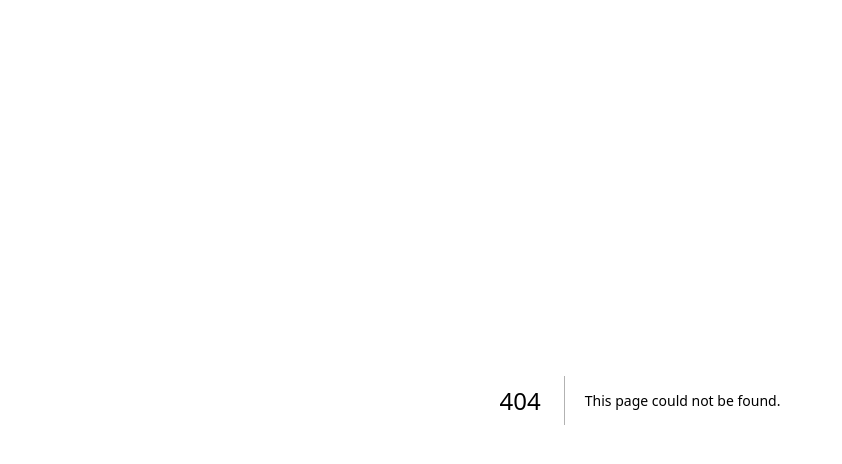
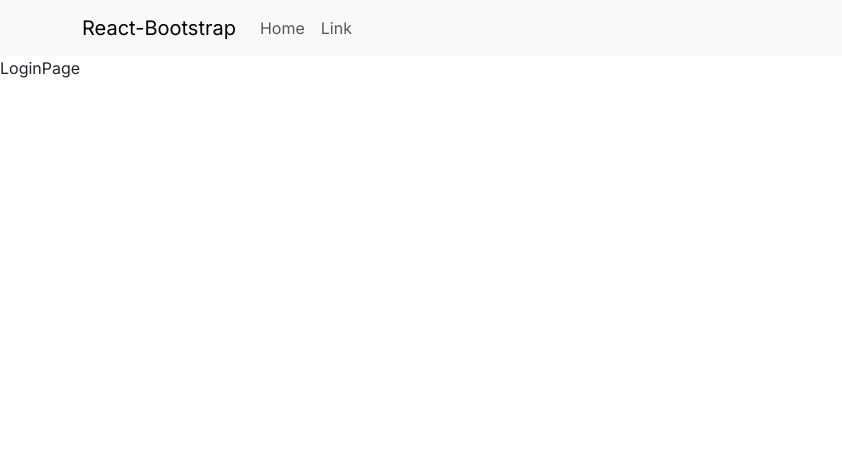
Before and after one commit to aliihsanertugrul/NextJs, a Next.js app: page /login in a window 1280 px wide. Before the commit this address had no page. Shown: the top 464 px of the page, without its empty margins (0-842 px from the left). Built offline with nearby package versions, Linux system fonts and the light colour scheme.

Commit message:
components are created

```diff
--- a/src/app/globals.css
+++ /dev/null
@@ -1,107 +0,0 @@
-:root {
-  --max-width: 1100px;
-  --border-radius: 12px;
-  --font-mono: ui-monospace, Menlo, Monaco, 'Cascadia Mono', 'Segoe UI Mono',
-    'Roboto Mono', 'Oxygen Mono', 'Ubuntu Monospace', 'Source Code Pro',
-    'Fira Mono', 'Droid Sans Mono', 'Courier New', monospace;
-
-  --foreground-rgb: 0, 0, 0;
-  --background-start-rgb: 214, 219, 220;
-  --background-end-rgb: 255, 255, 255;
-
-  --primary-glow: conic-gradient(
-    from 180deg at 50% 50%,
-    #16abff33 0deg,
-    #0885ff33 55deg,
-    #54d6ff33 120deg,
-    #0071ff33 160deg,
-    transparent 360deg
-  );
-  --secondary-glow: radial-gradient(
-    rgba(255, 255, 255, 1),
-    rgba(255, 255, 255, 0)
-  );
-
-  --tile-start-rgb: 239, 245, 249;
-  --tile-end-rgb: 228, 232, 233;
-  --tile-border: conic-gradient(
-    #00000080,
-    #00000040,
-    #00000030,
-    #00000020,
-    #00000010,
-    #00000010,
-    #00000080
-  );
-
-  --callout-rgb: 238, 240, 241;
-  --callout-border-rgb: 172, 175, 176;
-  --card-rgb: 180, 185, 188;
-  --card-border-rgb: 131, 134, 135;
-}
-
-@media (prefers-color-scheme: dark) {
-  :root {
-    --foreground-rgb: 255, 255, 255;
-    --background-start-rgb: 0, 0, 0;
-    --background-end-rgb: 0, 0, 0;
-
-    --primary-glow: radial-gradient(rgba(1, 65, 255, 0.4), rgba(1, 65, 255, 0));
-    --secondary-glow: linear-gradient(
-      to bottom right,
-      rgba(1, 65, 255, 0),
-      rgba(1, 65, 255, 0),
-      rgba(1, 65, 255, 0.3)
-    );
-
-    --tile-start-rgb: 2, 13, 46;
-    --tile-end-rgb: 2, 5, 19;
-    --tile-border: conic-gradient(
-      #ffffff80,
-      #ffffff40,
-      #ffffff30,
-      #ffffff20,
-      #ffffff10,
-      #ffffff10,
-      #ffffff80
-    );
-
-    --callout-rgb: 20, 20, 20;
-    --callout-border-rgb: 108, 108, 108;
-    --card-rgb: 100, 100, 100;
-    --card-border-rgb: 200, 200, 200;
-  }
-}
-
-* {
-  box-sizing: border-box;
-  padding: 0;
-  margin: 0;
-}
-
-html,
-body {
-  max-width: 100vw;
-  overflow-x: hidden;
-}
-
-body {
-  color: rgb(var(--foreground-rgb));
-  background: linear-gradient(
-      to bottom,
-      transparent,
-      rgb(var(--background-end-rgb))
-    )
-    rgb(var(--background-start-rgb));
-}
-
-a {
-  color: inherit;
-  text-decoration: none;
-}
-
-@media (prefers-color-scheme: dark) {
-  html {
-    color-scheme: dark;
-  }
-}
--- a/src/app/layout.js
+++ b/src/app/layout.js
@@ -1,5 +1,7 @@
+import Header from '@/components/common/header'
 import { Inter } from 'next/font/google'
-import './globals.css'
+import 'bootstrap/dist/css/bootstrap.min.css';
+
 
 const inter = Inter({ subsets: ['latin'] })
 
@@ -11,7 +13,10 @@ export const metadata = {
 export default function RootLayout({ children }) {
   return (
     <html lang="en">
-      <body className={inter.className}>{children}</body>
+      <body className={inter.className}>
+        <Header/>
+        {children}
+      </body>
     </html>
   )
 }
--- /dev/null
+++ b/src/app/login/page.jsx
@@ -0,0 +1,9 @@
+import React from 'react'
+
+const LoginPage = () => {
+  return (
+    <div>LoginPage</div>
+  )
+}
+
+export default LoginPage
--- /dev/null
+++ b/src/components/common/header/index.jsx
@@ -0,0 +1,23 @@
+"use client"
+import React from 'react'
+import { Container, Nav, Navbar } from 'react-bootstrap'
+
+const Header = () => {
+  return (
+    <Navbar expand="lg" className="bg-body-tertiary">
+      <Container>
+        <Navbar.Brand href="#home">React-Bootstrap</Navbar.Brand>
+        <Navbar.Toggle aria-controls="basic-navbar-nav" />
+        <Navbar.Collapse id="basic-navbar-nav">
+          <Nav className="me-auto">
+            <Nav.Link href="#home">Home</Nav.Link>
+            <Nav.Link href="#link">Link</Nav.Link>
+
+          </Nav>
+        </Navbar.Collapse>
+      </Container>
+    </Navbar>
+  )
+}
+
+export default Header
```
Also changed, not shown: package.json (+7 -1 lines), src/app/about/page.jsx (added, +9 -0 lines), src/app/contact/page.jsx (added, +9 -0 lines), src/app/dashboard/page.jsx (added, +9 -0 lines), src/app/dashboard/products/page.jsx (added, +9 -0 lines), src/app/dashboard/profile/page.jsx (added, +9 -0 lines), src/app/page.js (+5 -89 lines), src/app/products/page.jsx (added, +9 -0 lines), public/image (7).png (added), 1 other file (tests, documents, lock files or other folders).
